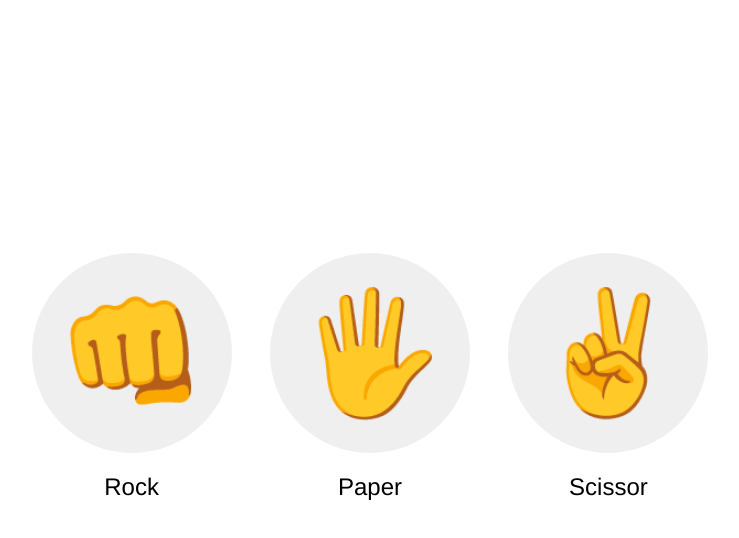
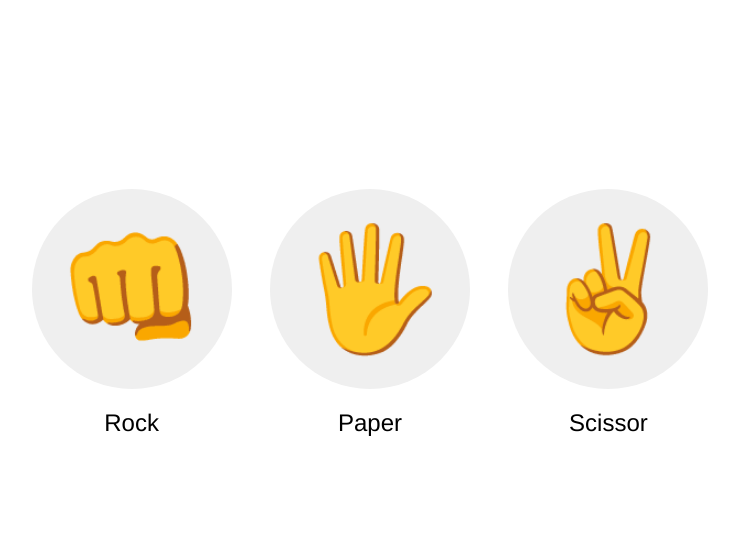
Before and after one commit to hieuhantr/rock-paper-scissor, a plain HTML site: page index.html in a window 1280 px wide. Shown: the part 210-748 px from the top of the page, without its empty margins (270-1009 px from the left). Drawn offline with Linux system fonts and the light colour scheme.

Commit message:
Add favicon

```diff
--- a/index.html
+++ b/index.html
@@ -7,6 +7,7 @@
     <meta name="viewport" content="width=device-width, initial-scale=1.0">
     <link rel="stylesheet" href="style.css">
     <title>Rock, Paper, Scissors</title>
+    <link rel="icon" href="favicon.png">
 </head>
 
 <body>
--- a/style.css
+++ b/style.css
@@ -49,7 +49,7 @@ button.rock:active, button.paper:active, button.scissor:active {
 }
 
 .selections {
-    margin-top: 20%;
+    margin-top: 15%;
     display: flex;
     justify-content: center;
     align-items: center;
```
Also changed, not shown: favicon.png (added).
